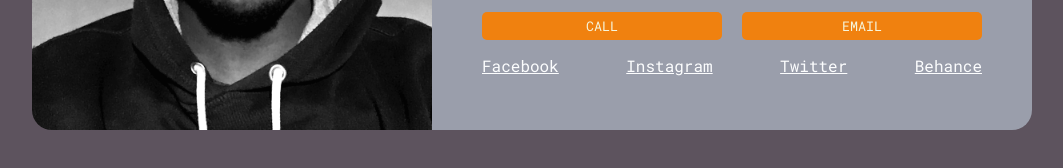
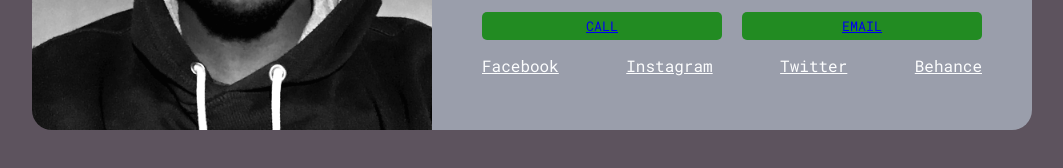
Before and after one commit to willigeek2018/personal-description, a plain HTML site: page index.html in a window 1280 px wide. Shown: the part 470-638 px from the top of the page, without its empty margins (108-1171 px from the left). Drawn offline with Linux system fonts and the light colour scheme.

Commit message:
Call and email

```diff
--- a/index.html
+++ b/index.html
@@ -22,8 +22,8 @@
                  <h1><span class="big_emphasis">I'm</span> <br> Luhiriri Mudekereza Guillaume</h1>
                  <h2>Web Developper . Visual Designer . Illustrator</h2>
                  <div class="btn">
-                     <button>CALL</button>
-                     <button>EMAIL</button>
+                     <button><a href="tel:+393472154128">CALL</a></button>
+                     <button><a href="mailto:guillaumeluhiriri@gmail.com">EMAIL</a></button>
                  </div>
 
                  <ul>
--- a/style.css
+++ b/style.css
@@ -81,15 +81,9 @@ ul li a {
     flex-basis: 48%;
     padding: 5px 0px;
     border-radius: 5px;
-    background-color: #f0810f;
+    background-color: forestgreen;
     color: beige;
     border: none;
     margin: 15px 0px;
     font-family: 'Roboto Mono', monospace;
 }
-
-.rabbit{
-    position: fixed;
-    top: 0;
-    left: 0;
-}
```
Also changed, not shown: 1 other file.
